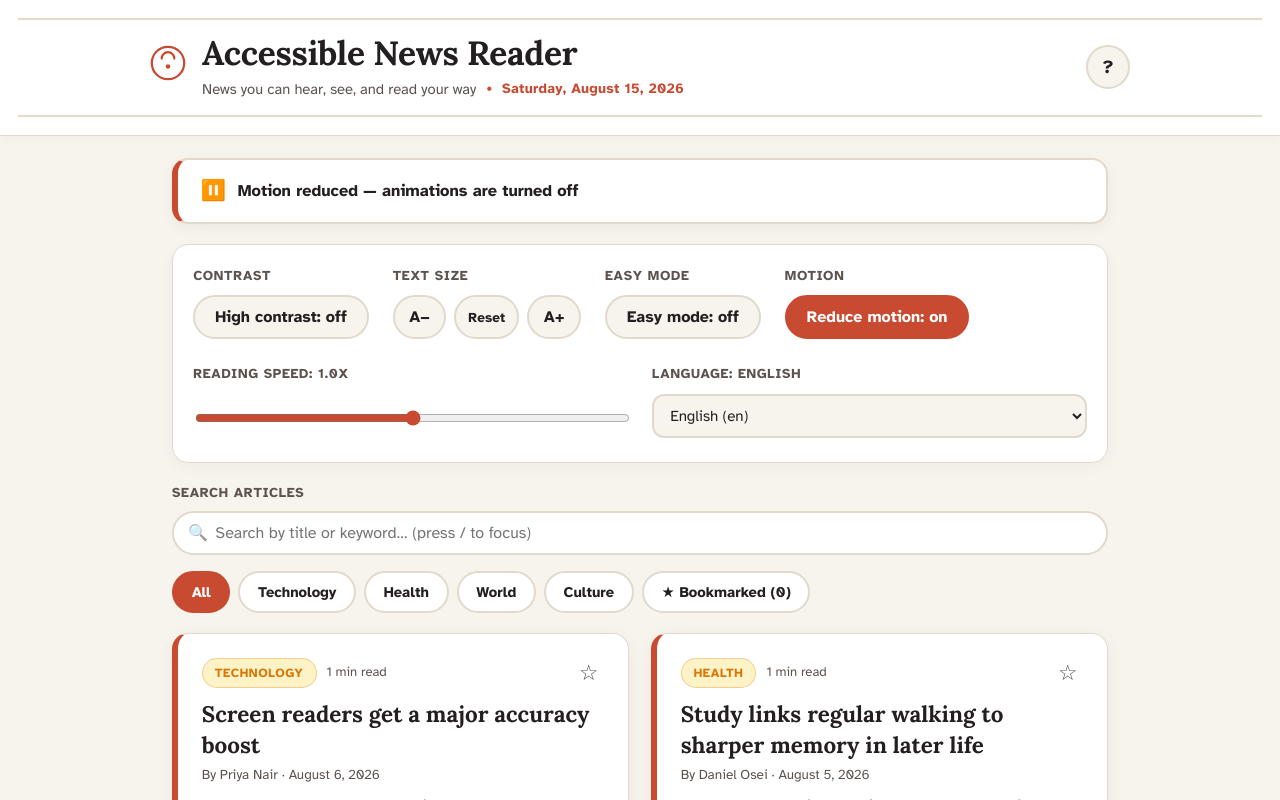
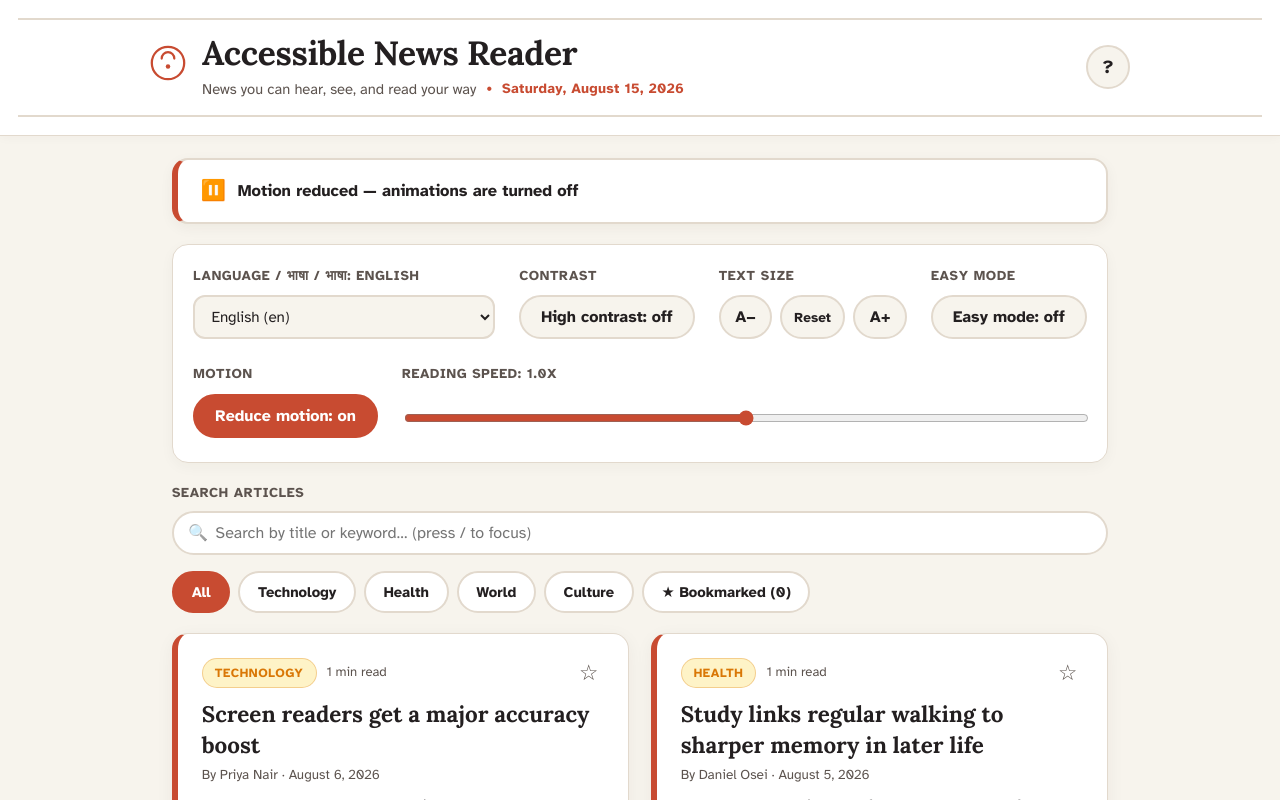
Before and after one commit to Aarnaaa22/News_reader, a React (Create React App) app: page / in a window 1280 px wide. Shown: the top 800 px of the page. Built offline with nearby package versions, Linux system fonts and the light colour scheme.

Commit message:
Move language selection to top of controls and add mobile bottom padding

```diff
--- a/src/App.css
+++ b/src/App.css
@@ -1175,10 +1175,12 @@
     inset: 0 !important;
     width: 100vw !important;
     height: 100vh !important;
+    height: 100dvh !important; /* Dynamic Viewport Height for Mobile Browsers */
     z-index: 99999 !important;
     background: var(--bg, #f7f4ed) !important;
-    padding: 1.5rem 1.2rem 3rem 1.2rem !important;
+    padding: 1.5rem 1.2rem 7rem 1.2rem !important; /* 7rem bottom padding so bottom bar never obscures controls */
     overflow-y: auto !important;
+    -webkit-overflow-scrolling: touch !important;
     border-radius: 0 !important;
     margin: 0 !important;
     border: none !important;
--- a/src/components/Controls.js
+++ b/src/components/Controls.js
@@ -41,6 +41,48 @@ function Controls({ voices, isOpen, onClose }) {
         </button>
       </div>
 
+      {/* 1. Language Selection (Placed at top for instant visibility on mobile & desktop) */}
+      <div className="anr-control-group anr-control-group-wide">
+        <span className="anr-control-label" id="language-label">
+          Language / भाषा / भाषा: {language === 'en' ? 'English' : language === 'hi' ? 'Hindi (हिंदी)' : 'Marathi (मराठी)'}
+        </span>
+        <select
+          id="language-select"
+          className="anr-select"
+          value={language}
+          onChange={(e) => setLanguage(e.target.value)}
+          aria-labelledby="language-label"
+        >
+          <option value="en">English (en)</option>
+          <option value="hi">Hindi - हिंदी (hi)</option>
+          <option value="mr">Marathi - मराठी (mr)</option>
+        </select>
+      </div>
+
+      {/* 2. Voice Selection */}
+      {voices.length > 0 && (
+        <div className="anr-control-group anr-control-group-wide">
+          <span className="anr-control-label" id="voice-label">
+            Voice
+          </span>
+          <select
+            id="voice-select"
+            className="anr-select"
+            value={voiceURI || ""}
+            onChange={(e) => setVoiceURI(e.target.value || null)}
+            aria-labelledby="voice-label"
+          >
+            <option value="">System default</option>
+            {voices.map((v) => (
+              <option key={v.voiceURI} value={v.voiceURI}>
+                {v.name} ({v.lang})
+              </option>
+            ))}
+          </select>
+        </div>
+      )}
+
+      {/* 3. Contrast Toggle */}
       <div className="anr-control-group">
         <span className="anr-control-label" id="contrast-label">
           Contrast
@@ -56,6 +98,7 @@ function Controls({ voices, isOpen, onClose }) {
         </button>
       </div>
 
+      {/* 4. Text Size Stepper */}
       <div className="anr-control-group">
         <span className="anr-control-label" id="font-label">
           Text size
@@ -90,6 +133,7 @@ function Controls({ voices, isOpen, onClose }) {
         </div>
       </div>
 
+      {/* 5. Easy Mode Toggle */}
       <div className="anr-control-group">
         <span className="anr-control-label" id="easy-label">
           Easy mode
@@ -105,6 +149,7 @@ function Controls({ voices, isOpen, onClose }) {
         </button>
       </div>
 
+      {/* 6. Motion Toggle */}
       <div className="anr-control-group">
         <span className="anr-control-label" id="motion-label">
           Motion
@@ -120,6 +165,7 @@ function Controls({ voices, isOpen, onClose }) {
         </button>
       </div>
 
+      {/* 7. Reading Speed Slider */}
       <div className="anr-control-group anr-control-group-wide">
         <span className="anr-control-label" id="rate-label">
           Reading speed: {speechRate.toFixed(1)}x
@@ -136,45 +182,6 @@ function Controls({ voices, isOpen, onClose }) {
           className="anr-slider"
         />
       </div>
-
-      {voices.length > 0 && (
-        <div className="anr-control-group anr-control-group-wide">
-          <span className="anr-control-label" id="voice-label">
-            Voice
-          </span>
-          <select
-            id="voice-select"
-            className="anr-select"
-            value={voiceURI || ""}
-            onChange={(e) => setVoiceURI(e.target.value || null)}
-            aria-labelledby="voice-label"
-          >
-            <option value="">System default</option>
-            {voices.map((v) => (
-              <option key={v.voiceURI} value={v.voiceURI}>
-                {v.name} ({v.lang})
-              </option>
-            ))}
-          </select>
-        </div>
-      )}
-
-      <div className="anr-control-group anr-control-group-wide">
-        <span className="anr-control-label" id="language-label">
-          Language: {language === 'en' ? 'English' : language === 'hi' ? 'Hindi' : 'Marathi'}
-        </span>
-        <select
-          id="language-select"
-          className="anr-select"
-          value={language}
-          onChange={(e) => setLanguage(e.target.value)}
-          aria-labelledby="language-label"
-        >
-          <option value="en">English (en)</option>
-          <option value="hi">Hindi (hi)</option>
-          <option value="mr">Marathi (mr)</option>
-        </select>
-      </div>
     </section>
   );
 }
```
